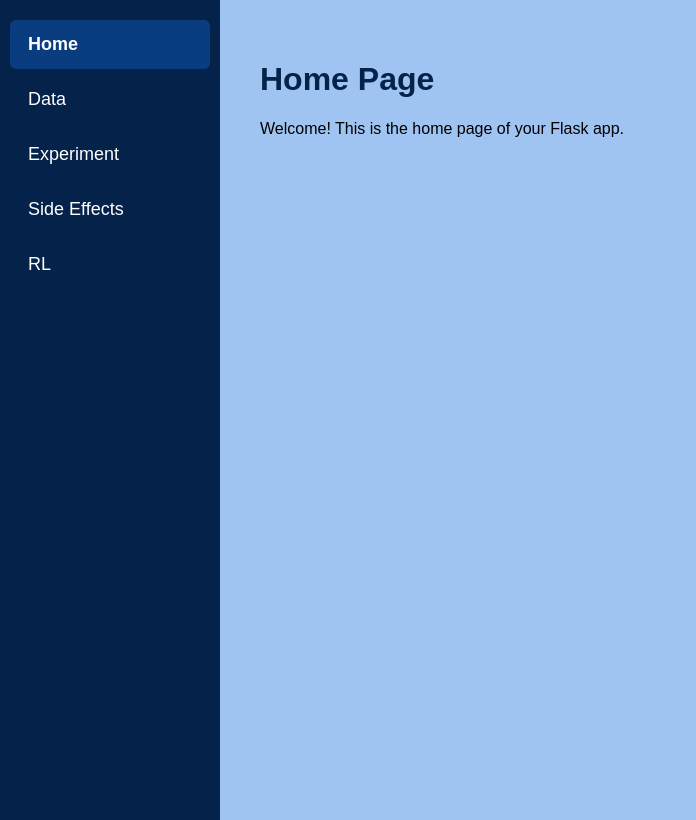
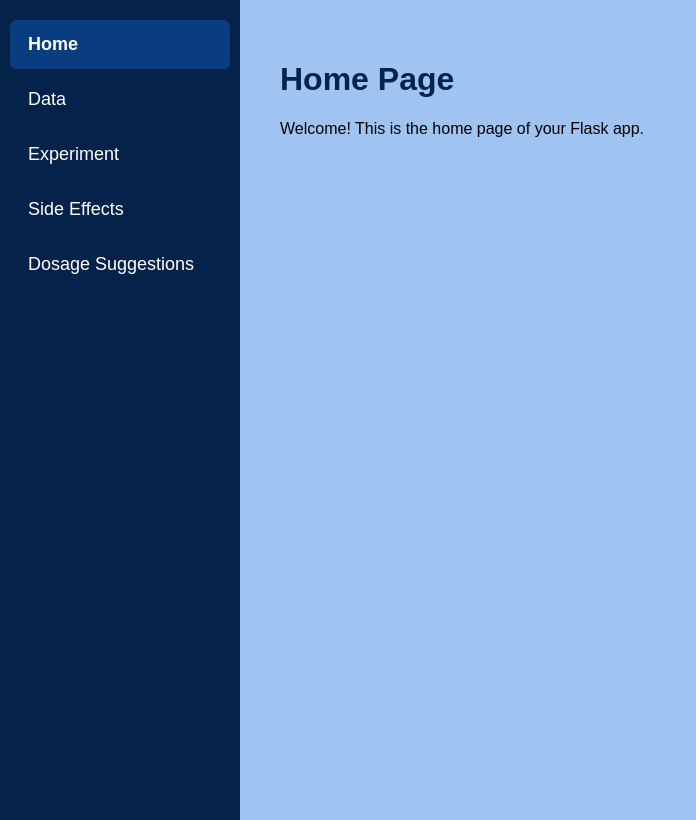
Before and after one commit to pianapolataa/hophacks, a Flask app: page / in a window 1280 px wide. Shown: the whole page, without its empty margins (0-696 px from the left). Run offline with Flask 3, Linux system fonts and the light colour scheme.

Commit message:
fix page name

```diff
--- a/app.py
+++ b/app.py
@@ -18,9 +18,9 @@ def experiment():
 def effects():
     return render_template("effects.html")
 
-@app.route("/rl")
+@app.route("/suggestions")
 def rl():
-    return render_template("rl.html")
+    return render_template("suggestions.html")
 
 if __name__ == "__main__":
     app.run(debug=True)
--- a/templates/effects.html
+++ b/templates/effects.html
@@ -15,7 +15,7 @@
 /* Sidebar */
 .sidebar {
     background-color: #05234a; /* dark blue */
-    width: 220px;
+    width: 240px;
     height: 100vh;
     display: flex;
     flex-direction: column;
@@ -75,7 +75,7 @@
         <button onclick="location.href='/data'">Data</button>
         <button onclick="location.href='/experiment'">Experiment</button>
         <button class="home-btn" onclick="location.href='/effects'">Side Effects</button>
-        <button onclick="location.href='/rl'">RL</button>
+        <button onclick="location.href='/suggestions'">Dosage Suggestions</button>
     </div>
 
     <div class="main-content">
--- a/templates/experiment.html
+++ b/templates/experiment.html
@@ -43,7 +43,7 @@
         /* Sidebar */
 .sidebar {
     background-color: #05234a; /* dark blue */
-    width: 220px;
+    width: 240px;
     height: 100vh;
     display: flex;
     flex-direction: column;
@@ -92,7 +92,7 @@
         <button onclick="location.href='/data'">Data</button>
         <button class="home-btn"location.href='/experiment'">Experiment</button>
         <button onclick="location.href='/effects'">Side Effects</button>
-        <button onclick="location.href='/rl'">RL</button>
+        <button onclick="location.href='/suggestions'">Dosage Suggestions</button>
     </div>
 
     <!-- Main content -->
--- a/templates/index.html
+++ b/templates/index.html
@@ -15,7 +15,7 @@
 /* Sidebar */
 .sidebar {
     background-color: #05234a; /* dark blue */
-    width: 220px;
+    width: 240px;
     height: 100vh;
     display: flex;
     flex-direction: column;
@@ -71,7 +71,7 @@
         <button onclick="location.href='/data'">Data</button>
         <button onclick="location.href='/experiment'">Experiment</button>
         <button onclick="location.href='/effects'">Side Effects</button>
-        <button onclick="location.href='/rl'">RL</button>
+        <button onclick="location.href='/suggestions'">Dosage Suggestions</button>
     </div>
 
     <!-- Main content -->
--- a/templates/rl.html
+++ b/templates/suggestions.html
@@ -15,7 +15,7 @@
 /* Sidebar */
 .sidebar {
     background-color: #05234a; /* dark blue */
-    width: 220px;
+    width: 240px;
     height: 100vh;
     display: flex;
     flex-direction: column;
@@ -70,12 +70,12 @@
         <button onclick="location.href='/data'">Data</button>
         <button onclick="location.href='/experiment'">Experiment</button>
         <button onclick="location.href='/effects'">Side Effects</button>
-        <button class="home-btn" location.href='/rl'">RL</button>
+        <button class="home-btn" location.href='/suggestions'">Dosage Suggestions</button>
     </div>
 
     <!-- Main content -->
     <div class="main-content">
-        <h1>RL</h1>
+        <h1>Dosage Suggestions</h1>
         <p>This is the page for RL</p>
     </div>
 </body>
```
Also changed, not shown: models/rl_env.py (deleted), models/rl_model.py (deleted).
